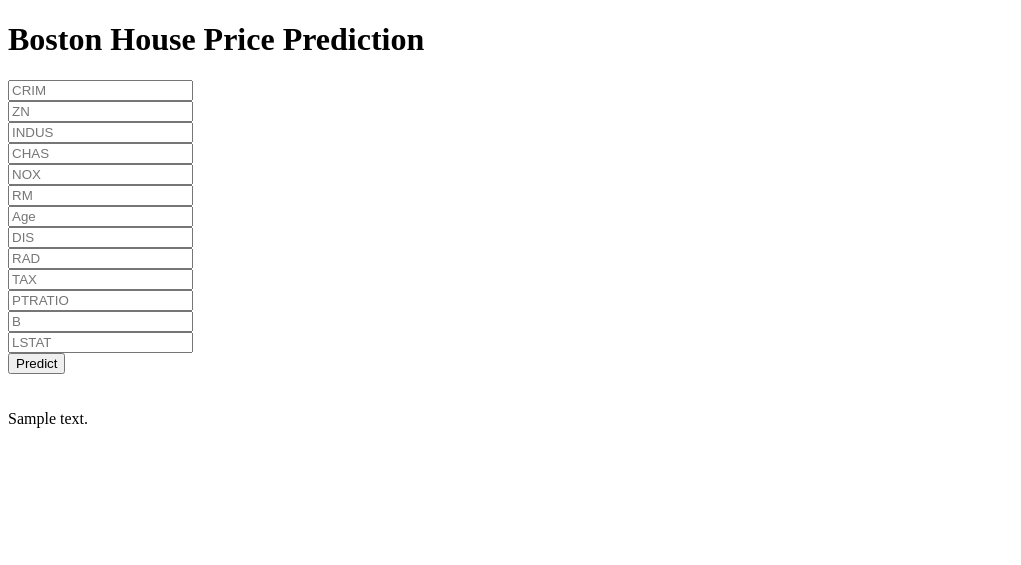
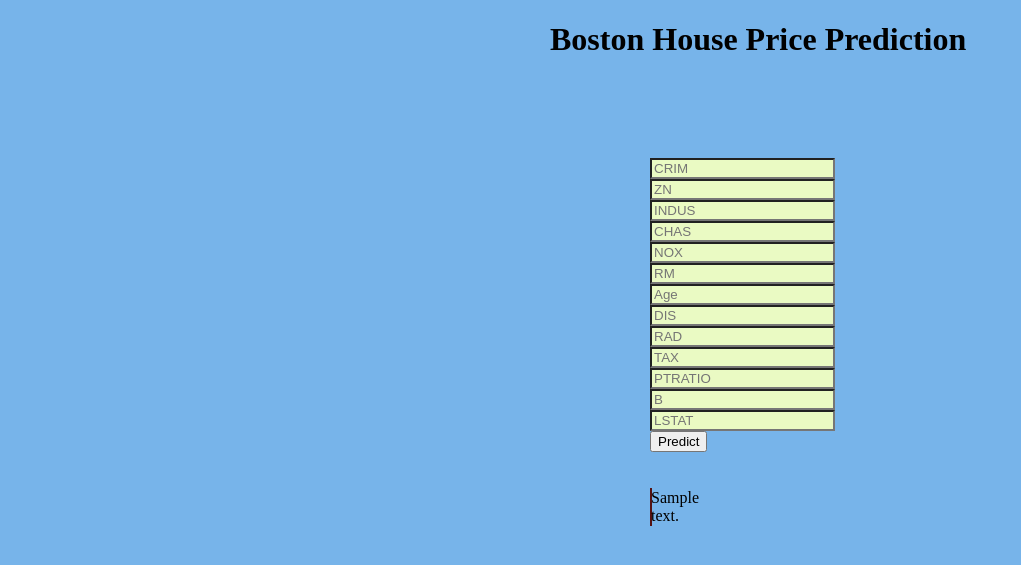
Before and after one commit to Patlu29/Boston-house-pricing, a Flask app: template templates/home.html in a window 1280 px wide. Shown: the top 565 px of the page, without its empty margins (0-1021 px from the left). Run offline with Flask 3, Linux system fonts and the light colour scheme; the template is opened without the code that fills it: most values are stand-ins (such as "Sample title", 1, 10 or a date in 2020); parts of the project's set-up code (start-up, migrations or seed data) failed here and were passed over.

Commit message:
Added the css file and modified the HTML file

```diff
--- /dev/null
+++ b/static/css/style.css
@@ -0,0 +1,20 @@
+body{
+    background-color: rgb(119, 180, 234);
+    margin: auto;
+}
+form{
+    margin-left: 650px;
+    margin-top: 100px;
+}
+.output{
+    border: 1px solid rgb(85, 18, 18);
+    margin-left: 650px;
+    margin-right: 700px;
+}
+div > h1{
+    margin-left: 550px;
+}
+input{
+    background-color: rgb(234, 250, 195);
+    color: rgb(246, 25, 128);
+}
--- a/templates/home.html
+++ b/templates/home.html
@@ -8,7 +8,7 @@
 <link href='https://fonts.googleapis.com/css?family=Arimo' rel='stylesheet' type='text/css'>
 <link href='https://fonts.googleapis.com/css?family=Hind:300' rel='stylesheet' type='text/css'>
 <link href='https://fonts.googleapis.com/css?family=Open+Sans+Condensed:300' rel='stylesheet' type='text/css'>
-
+<link rel="stylesheet" href="{{ url_for('static', filename='css/style.css') }}">
 
 </head>
 
@@ -42,7 +42,10 @@
 
 
  </div>
- {{prediction_text}}
+ <div class="output">
+    {{prediction_text}}
+ </div>
+
 
 </body>
 </html>
```
